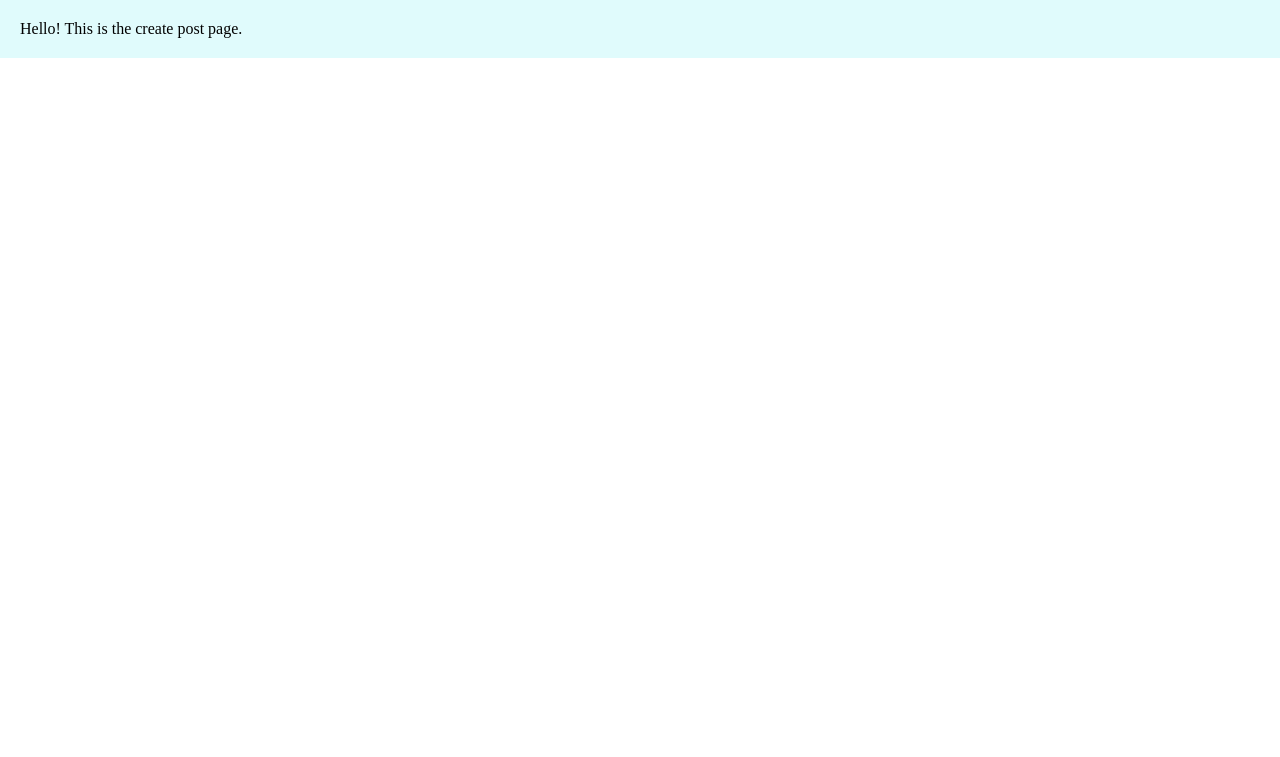
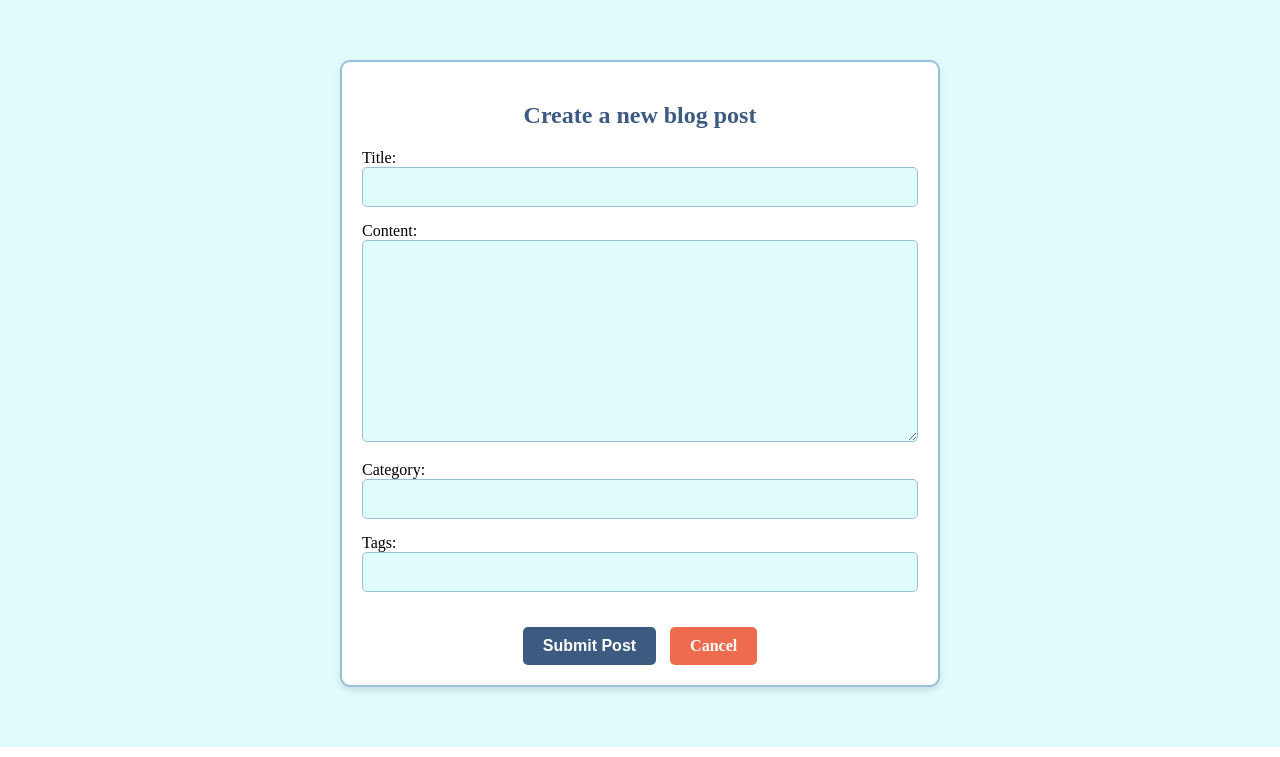
Before and after one commit to hashtag-ankita/PutDownYourThoughts, a Django app: page /create/ in a window 1280 px wide. Shown: the part 86-843 px from the top of the page. Before the commit the page ends 800 px from the top, so only its background shows below. Run offline with Django 5.2, Linux system fonts and the light colour scheme; data that the repository does not hold is empty.

Commit message:
Working on the form to create a blog post
The interface is almost done

The backend is giving little issue in the Category section, will continue working on it tomorrow

```diff
--- /dev/null
+++ b/base/forms.py
@@ -0,0 +1,51 @@
+from django.forms import ModelForm, CharField, TextInput, Textarea, ValidationError
+from .models import Post, Category, Tag
+
+class PostForm(ModelForm):
+    # Tags field to accept CSV input for multiple tags
+    tags = CharField(
+        required=False,
+        widget=TextInput(attrs={
+            'class' : 'form-control',
+        })
+    )
+
+    # Category field to allow dynamic input (searchable with datalist)
+    category = CharField(
+        required=True,
+        widget=TextInput(attrs={
+            'list': 'category-options', # For associating with the datalist
+            'class' : 'form-control',
+        })
+    )
+
+    class Meta:
+        model = Post
+        fields = ['title', 'content', 'category', 'tags'] # Exclude author
+        widgets = {
+            'title' : TextInput(attrs={
+                'class' : 'form-control',
+            }),
+            'content' : Textarea(attrs={
+                'class' : 'form-control',
+                'rows' : 10,
+            }),
+        }
+
+    def clean_tags(self):
+        '''Optional: Validate and process the tags field.'''
+        tags_input = self.cleaned_data.get('tags', '')
+        tags_list = [tag.strip() for tag in tags_input.split(',') if tag.strip()]
+        return tags_list # return a list of clean tags
+
+    def clean_category(self):
+        '''Optional: Validate and process the category field.'''
+        category_input = self.cleaned_data.get('category', '').strip()
+
+        # Remove single or double quotes around the input if present
+        if category_input.startswith(("'", '"')) and category_input.endswith(("'", '"')):
+            category_input = category_input[1:-1].strip()
+
+        if not category_input:
+            raise ValidationError("Category cannot be empty!")
+        return category_input.lower() # return the clean category
--- a/base/models.py
+++ b/base/models.py
@@ -8,6 +8,10 @@ class Category(models.Model):
     def __str__(self):
         return self.name  # Return the name of the category
 
+    def save(self, *args, **kwargs):
+        self.name = self.name.lower()  # Convert category name to lowercase
+        super().save(*args, **kwargs)  # Call the save method of the parent class with the updated arguments
+
 
 class Tag(models.Model):
     name = models.CharField(max_length=50, unique=True)  # Making tags unique to avoid duplicate tags.
@@ -15,11 +19,15 @@ class Tag(models.Model):
     def __str__(self):
         return self.name  # Return the name of the tag
 
+    def save(self, *args, **kwargs):
+        self.name = self.name.lower()  # Convert tag name to lowercase
+        super().save(*args, **kwargs) # Call the save method of the parent class with the updated arguments
+
 
 class Post(models.Model):
     title = models.CharField(max_length=100)
     '''Add author field when adding author model and authentication feature'''
-    author = models.ForeignKey(User, on_delete=models.CASCADE)  # Uncomment and use User model when ready.
+    author = models.ForeignKey(User, on_delete=models.CASCADE, default=1)  # Uncomment and use User model when ready.
     content = models.TextField()
     category = models.ForeignKey(Category, on_delete=models.SET_NULL, null=True)
     tags = models.ManyToManyField(Tag, blank=True)  # Allow blank for posts without tags.
@@ -29,3 +37,6 @@ class Post(models.Model):
 
     def __str__(self):
         return self.title # Return the title for better readability in the admin panel.
+
+    class Meta:
+        ordering = ['-created_at']  # Order posts by created_at field in descending order of time.
--- a/base/templates/create_post.html
+++ b/base/templates/create_post.html
@@ -1,7 +1,176 @@
 {% extends 'main.html' %}
+
+{% block extra_styles %}
+
+<style>
+    .create-post-header {
+        text-align: center;
+        margin: 20px 0px 20px 0px;
+        font-size: 24px;
+        color: #3d5a80;
+    }
+
+    /* Form Container */
+    form {
+        max-width: 600px;
+        margin: 40px auto;
+        padding: 20px;
+        background-color: #ffffff;
+        /* White for a clean form background */
+        border: 2px solid #98c1d9;
+        /* Powder Blue for soft border accent */
+        border-radius: 10px;
+        box-shadow: 0px 4px 6px rgba(0, 0, 0, 0.1);
+    }
+
+    form:hover {
+        box-shadow: 0px 4px 6px #293241;
+    }
+
+    /* Form Fields */
+    form input[type="text"],
+    form textarea,
+    form select {
+        width: 100%;
+        padding: 10px 15px;
+        margin-bottom: 15px;
+        border: 1px solid #98c1d9;
+        /* Powder Blue for field border */
+        border-radius: 5px;
+        background-color: #e0fbfc;
+        /* Light Cyan for a subtle field background */
+        color: #293241;
+        /* Gunmetal for text contrast */
+        font-size: 16px;
+        transition: all 0.3s ease;
+    }
+
+    form input[type="text"]:hover,
+    form textarea:hover,
+    form select:hover {
+        background-color: #ffffff;
+        /* White for hover effect */
+        border-color: #3d5a80;
+        /* YinMin Blue for hover border accent */
+    }
+
+    /* Button Styling */
+    form button[type="submit"] {
+        background-color: #3d5a80;
+        /* YinMin Blue as the primary button color */
+        color: #ffffff;
+        /* White for button text */
+        border: none;
+        padding: 10px 20px;
+        border-radius: 5px;
+        font-size: 16px;
+        font-weight: bold;
+        cursor: pointer;
+        transition: all 0.3s ease;
+    }
+
+    /* Button Hover Effect */
+    form button[type="submit"]:hover {
+        opacity: 0.8;
+        /* Powder Blue for hover effect */
+        box-shadow: 0px 4px 6px rgba(0, 0, 0, 0.2);
+    }
+
+    /* Datalist Styling */
+    datalist {
+        font-size: 16px;
+        color: #293241;
+        /* Gunmetal for better contrast */
+    }
+
+    /* Focus Effect for Input Fields */
+    form input:focus,
+    form textarea:focus,
+    form select:focus {
+        outline: none;
+        border: 1px solid #3d5a80;
+        /* YinMin Blue to highlight active fields */
+        background-color: #ffffff;
+        /* White for focus clarity */
+    }
+
+    /* Submit Button Spacing */
+    button.btn,
+    a.btn {
+        display: inline-block;
+    }
+
+    /* Button Spacing */
+    .button-container {
+        text-align: center;
+        margin-top: 20px;
+    }
+
+    /* Responsive Styling */
+    @media (max-width: 768px) {
+        form {
+            padding: 15px;
+        }
+
+        form button[type="submit"] {
+            width: 100%;
+            /* Full-width button on smaller screens */
+        }
+    }
+
+    /* Cancel Button */
+    form a.btn-secondary {
+        background-color: #ee6c4d;
+        /* Burnt Sienna for cancel button */
+        color: #ffffff;
+        /* White text for contrast */
+        text-decoration: none;
+        padding: 10px 20px;
+        border-radius: 5px;
+        font-size: 16px;
+        font-weight: bold;
+        text-align: center;
+        margin-left: 10px;
+        transition: all 0.3s ease;
+    }
+
+    /* Cancel Button Hover */
+    form a.btn-secondary:hover {
+        opacity: 0.8;
+        /* YinMin Blue on hover */
+    }
+</style>
+
+{% endblock extra_styles %}
 
 {% block content %}
 
-Hello! This is the create post page.
+<div class="create-post-container">
+    <form action="" method="POST">
+        <h2 class="create-post-header">Create a new blog post</h2>
+        {% csrf_token %}
+        {% for field in form %}
+        <div>
+            {{ field.label_tag }}
+            {{ field }}
+            <!-- Remove error display by not rendering field.errors -->
+        </div>
+        {% endfor %}
+
+        <!-- Datalist for category -->
+        <datalist id="category-options">
+            {% for category in categories %}
+            <option value="{{ category.name }}">
+                {% endfor %}
+        </datalist>
+
+        <div class="button-container">
+            <button type="submit" class="btn btn-primary">Submit Post</button>
+
+            <!-- Cancel Button -->
+            <a href="{% url 'home' %}" class="btn btn-secondary">Cancel</a>
+        </div>
+    </form>
+</div>
 
 {% endblock %}
--- a/base/templates/feed_component.html
+++ b/base/templates/feed_component.html
@@ -1,11 +1,10 @@
 {% for post in posts %}
 <div class="post-group">
     <a href="#">
-        <h4 class="post-title">{{ post.title|title }}</h4>
+        <h4 class="post-title-author">"{{ post.title|title }}" by {{ post.author }}</h4> <!-- This is the author's username | add when author model is made-->
     </a>
     <p class="post-date">Published on {{ post.created_at|date }}</p>
     <hr>
-    <!-- <p>@{{ post.author }}</p> --> <!-- This is the author's username | add when author model is made-->
     <p class="post-content">{{ post.content|truncatewords:50|linebreaks }}<a href="#" class="read-more">Read more</a>
     </p>
 </div>
--- a/base/views.py
+++ b/base/views.py
@@ -1,5 +1,6 @@
 from django.shortcuts import render
 from .models import Post, Category, Tag
+from .forms import PostForm
 
 # Create your views here.
 def home(request):
@@ -17,7 +18,6 @@ def home(request):
     categories = Category.objects.all()
     tags = Tag.objects.all()
 
-
     context = {
         'posts': posts,
         'categories': categories,
@@ -26,4 +26,45 @@ def home(request):
     return render(request, 'home.html', context)
 
 def createPost(request):
-    return render(request, 'create_post.html')
+    """
+    Render the create post page.
+
+    Args:
+        request: The HTTP request object.
+
+    Returns:
+        HttpResponse object with the rendered create post page.
+    """
+    form = PostForm(request.POST)
+    if request.method == 'POST':
+
+        if form.is_valid():
+            post = form.save(commit=False)
+
+            # Add tags to the post
+            tags_list = form.cleaned_data['tags']
+            for tag_name in tags_list:
+                tag, created = Tag.objects.get_or_create(name=tag_name)
+                post.tags.add(tag)
+
+            # add category to the post
+            category_name = form.cleaned_data.get('category')  # Get the category name from the form and normalize it
+            category, created = Category.objects.get_or_create(name=category_name)  # Get or create a Category instance
+
+            post = Post(
+                title=form.cleaned_data['title'],
+                content=form.cleaned_data['content'],
+                category=category,
+                author=request.user,
+            )
+            post.save()
+
+            return render(request, 'post_created.html', {'post': post})
+
+    categories = Category.objects.all()
+    context = {
+        'categories': categories,
+        'form': form,
+    }
+
+    return render(request, 'create_post.html', context)
--- a/templates/navbar.html
+++ b/templates/navbar.html
@@ -3,7 +3,7 @@
     <!-- Logo and Site name -->
     <div class="navbar-logo">
         <!-- Will add logo later -->
-        <a href="#"><h1>BloggingApp</h1></a>
+        <a href="{% url 'home' %}"><h1>BloggingApp</h1></a>
     </div>
 
     <div class="navbar-link">
```
Also changed, not shown: base/templates/home.html (+49 -41 lines), base/templates/post_details.html (added).
